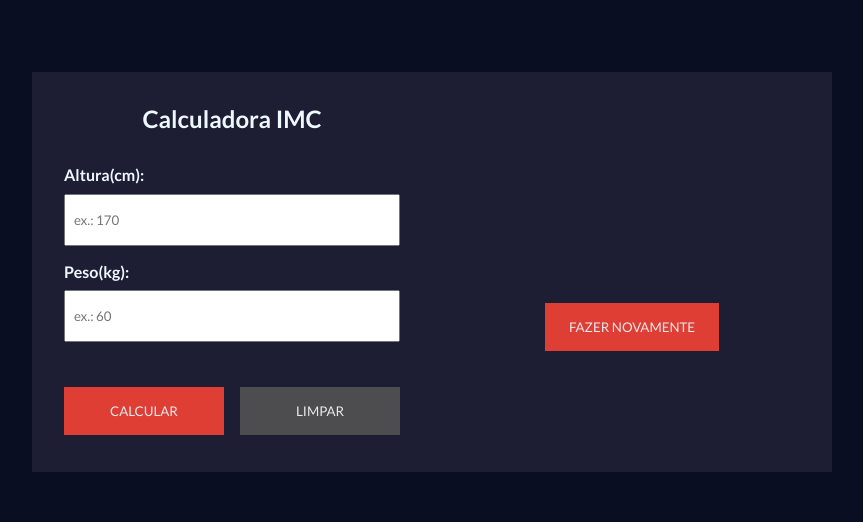
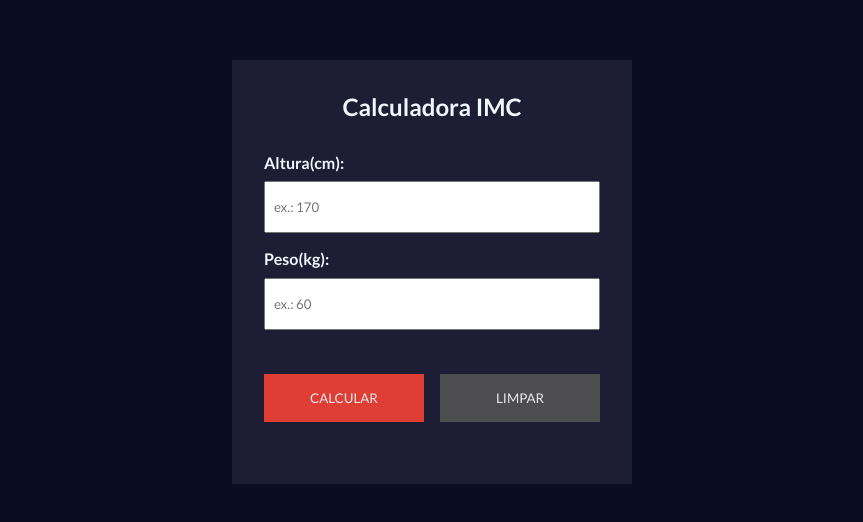
Before and after one commit to edgardjustino/IMC-Calculator, a plain HTML site: page index.html in a window 1280 px wide. Shown: the part 128-650 px from the top of the page, without its empty margins (208-1071 px from the left). Drawn offline with Linux system fonts and the light colour scheme.

Commit message:
fix: removed new page that wasnt going properly

```diff
--- a/index.html
+++ b/index.html
@@ -34,21 +34,12 @@
 
                     <div class="control-btns">
                         <button id="calc-btn" onclick="imc()">Calcular</button>
-                        <button onClick = "reload()"
+                        <button onclick = "reload()"
                         id="clear-btn">Limpar</button>
                     </div>
-                    <!-- <div class="cresult" id='result'></div> -->
+                    <div class="cresult" id='result'></div>
+
                 </div>
-
-        </div>
-
-        <div class="result-screen">
-            <div class="organize-res">
-                <div class="cresult" id='result'></div>
-                <button id="do-again-btn">Fazer Novamente</button>
-
-            </div>
-
 
         </div>
     </main>
--- a/styles.css
+++ b/styles.css
@@ -23,6 +23,7 @@ main {
     display: flex;
     align-items: center;
     justify-content: center;
+    flex-direction: row;
 }
 
 .container{
@@ -98,6 +99,7 @@ margin-bottom: 1rem;
     display: flex;
     justify-content: space-between;
     margin-top: 1.8rem;
+    margin-bottom: 20px;
     gap: 1rem;
 }
 
@@ -131,9 +133,9 @@ button:hover {
 
 #result{
     text-align: center;
-    margin: 35px;
+    margin-top: 30px;
     color: #fff;
-    padding: 20px;
+    /* padding: 25px; */
     box-sizing: border-box;
     user-select: none;
     flex: 1;
```
